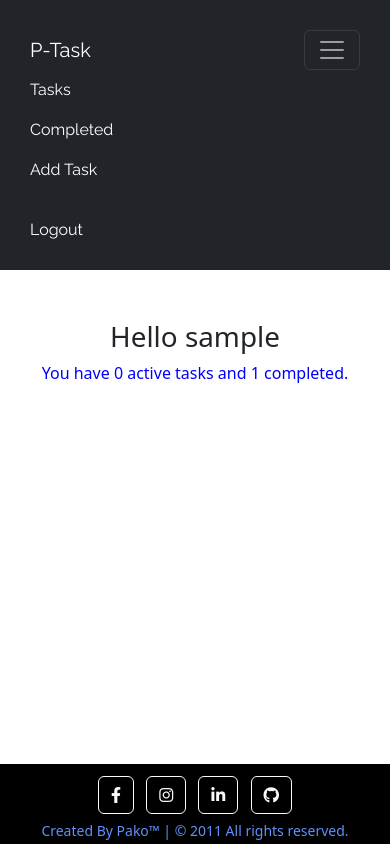
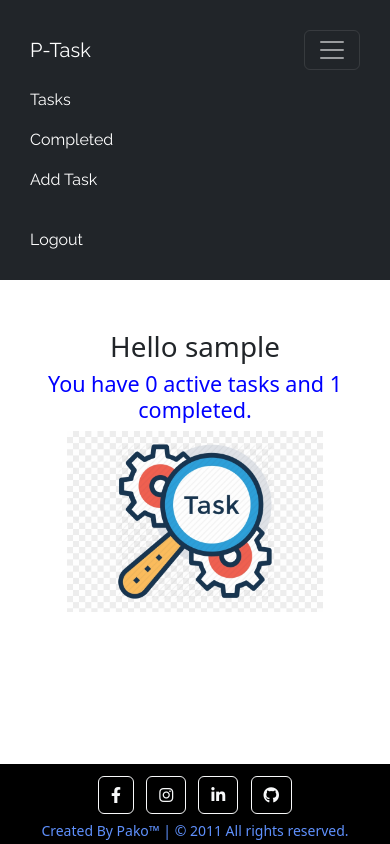
Before and after one commit to Unconsciousness13/DJANGO-TODO, a Django app: page / in a window 390 px wide, after a click that opens the changed part. Run offline with Django 4.2, Linux system fonts and the light colour scheme; a user stored in the database is signed in; tables that the repository leaves empty hold one stand-in row (values such as "Sample post"); some libraries are stand-ins or nearby versions; some web fonts are replaced.

Commit message:
modify css

```diff
--- a/static/css/responsive.css
+++ b/static/css/responsive.css
@@ -128,4 +128,8 @@
         .search-form {
             width: 90%;
         }
+
+        #navbarNav > ul > li:nth-child(1) {
+            margin-top:10px;
+        }
     }
--- a/static/css/styles.css
+++ b/static/css/styles.css
@@ -208,7 +208,7 @@ button {
 
 .search-form {
     margin: 0 auto;
-    margin-top:30px;
+    margin-top:80px;
     padding: 10px;
     justify-content: center;
     text-align: center;
@@ -224,3 +224,10 @@ button {
     right: 10%;
     top:0;
 }
+
+.home-image {
+    max-width:70%;
+    max-height:60%;
+    margin-bottom: 5%;
+
+}
--- a/task/views.py
+++ b/task/views.py
@@ -40,8 +40,8 @@ class TaskView(LoginRequiredMixin ,views.ListView):
 
         search_input = self.request.GET.get('search-area') or ''
         if search_input:
-            context['incompleted_tasks'] = context['tasks'].filter(
-                title__icontains=search_input)
+            context['incompleted_tasks'] = context['tasks'].filter(title__icontains = search_input) or context['tasks'].filter(description__icontains = search_input)
+
 
         context['search_input'] = search_input
         return context
@@ -62,8 +62,7 @@ class TaskCompletedView(LoginRequiredMixin,views.ListView):
 
         search_input = self.request.GET.get('search-area') or ''
         if search_input:
-            context['completed_tasks'] = context['tasks'].filter(
-                title__icontains=search_input)
+            context['completed_tasks'] = context['tasks'].filter(title__icontains = search_input) or context['tasks'].filter(description__icontains = search_input)
 
         context['search_input'] = search_input
 
--- a/templates/profile/register.html
+++ b/templates/profile/register.html
@@ -2,7 +2,7 @@
 {% load static %}
 {% block dynamic_content %}
 <header class="header">
-    <nav class="navbar navbar-expand-lg  navbar-dark bg-dark">
+    <nav class="navbar  navbar-expand-lg  navbar-dark bg-dark">
 
           <a class="navbar-brand" href="/">P-Task</a>
           <button class="navbar-toggler" type="button" data-bs-toggle="collapse" data-bs-target="#navbarNav" aria-controls="navbarNav" aria-expanded="false" aria-label="Toggle navigation">
--- a/templates/tasks/completed-tasks.html
+++ b/templates/tasks/completed-tasks.html
@@ -2,7 +2,7 @@
 {% load static %}
 {% block dynamic_content %}
 <header class="header">
-    <nav class="navbar navbar-expand-lg  navbar-dark bg-dark">
+    <nav class="navbar fixed-top navbar-expand-lg  navbar-dark bg-dark">
 
           <a class="navbar-brand" href="/">P-Task</a>
           <button class="navbar-toggler" type="button" data-bs-toggle="collapse" data-bs-target="#navbarNav" aria-controls="navbarNav" aria-expanded="false" aria-label="Toggle navigation">
--- a/templates/tasks/home.html
+++ b/templates/tasks/home.html
@@ -47,9 +47,9 @@
                  <a id="user-name-navbar">{{ user.user_name }}</a>
                 </h1>
                 {% if object_list %}
-                <p style="color:blue;"> You have {{ count_incompleted }} active tasks
+                <h4 style="color:blue;"> You have {{ count_incompleted }} active tasks
                       and  {{ count_completed }} completed.
-                </p>
+                </h4>
 
 
                 {% elif not object_list %}
@@ -61,6 +61,7 @@
             {% if not user.is_active %}
                 <h1>Please login or register !</h1>
             {% endif %}
+            <img class="home-image" src="{%  static 'images/task1.png' %}" alt='home_img'/>
 
     </div>
 
--- a/templates/tasks/tasks.html
+++ b/templates/tasks/tasks.html
@@ -4,7 +4,7 @@
 
 
 <header class="header">
-    <nav class="navbar navbar-expand-lg  navbar-dark bg-dark">
+    <nav class="navbar fixed-top navbar-expand-lg  navbar-dark bg-dark">
 
           <a class="navbar-brand" href="/">P-Task</a>
           <button class="navbar-toggler" type="button" data-bs-toggle="collapse" data-bs-target="#navbarNav" aria-controls="navbarNav" aria-expanded="false" aria-label="Toggle navigation">
```
Also changed, not shown: static/images/task1.png (added).
